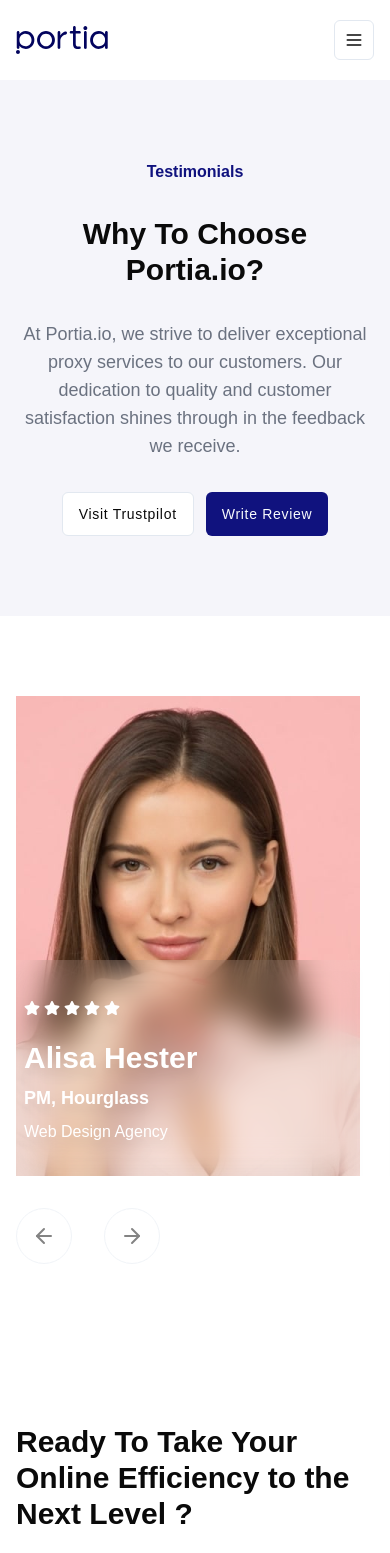
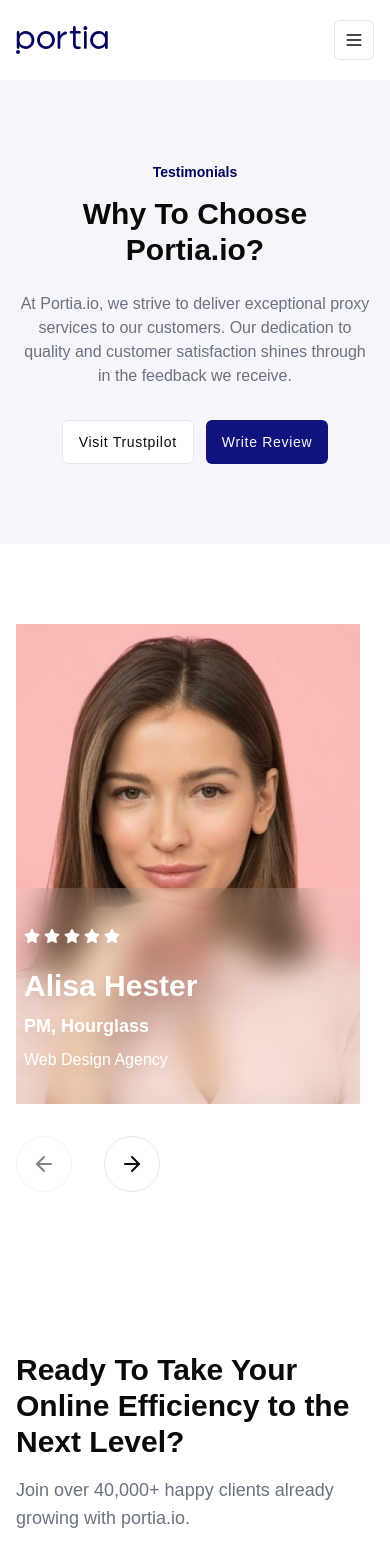
Before and after one commit to Saeed-Altout/portia, a Next.js app: page /testimonials in a window 390 px wide. Shown: the top 1553 px of the page. Built offline with nearby package versions, Linux system fonts and the light colour scheme; a web font is replaced by a local one.

Commit message:
update code

```diff
--- a/app/(website)/(pages)/testimonials/_components/customers.tsx
+++ b/app/(website)/(pages)/testimonials/_components/customers.tsx
@@ -1,46 +1,33 @@
-import Image from 'next/image';
-import { FaStar } from 'react-icons/fa';
+import { customersData } from "@website/constants";
 
-import { customersData } from '@website/constants';
+import { Section } from "@website/_components/ui/section";
+import { Container } from "@website/_components/ui/container";
+import { CustomersCard } from "@website/_components/cards/customer-card";
 
-import { Carousel, CarouselContent, CarouselItem, CarouselNext, CarouselPrevious } from '@/components/ui/carousel';
-
-import { Container } from '@website/_components/ui/container';
-import { Paragraph } from '@website/_components/ui/paragraph';
-import { Section } from '@website/_components/ui/section';
+import {
+  Carousel,
+  CarouselContent,
+  CarouselItem,
+  CarouselNext,
+  CarouselPrevious,
+} from "@/components/ui/carousel";
 
 export const Customers = () => {
   return (
-		<Section space='wide'>
-			<Container size='wide' className='overflow-x-hidden'>
-				<Carousel>
-					<CarouselContent className='space-x-8'>
+    <Section>
+      <Container>
+        <Carousel className="w-full">
+          <CarouselContent className="space-x-8">
             {customersData.map((customer, index) => (
-							<CarouselItem key={index} className='min-w-[360px] h-[480px] relative group cursor-pointer basis-1 md:basis-1/2 lg:basis-1/3 xl:basis-1/4'>
-								<Image src={customer.imgUrl} alt={customer.agency} fill className='object-cover' />
-								<div className='absolute bottom-0 drop-shadow-xl left-0 w-full min-h-[202px] duration-300 ease-in-out bg-white bg-opacity-10 backdrop-blur-lg flex items-center justify-start'>
-									<div className='text-left p-6 pb-8 space-y-2'>
-										<div className='flex items-center justify-start gap-x-1 group-hover:hidden py-4'>
-											<FaStar className='text-white h-4 w-4' />
-											<FaStar className='text-white h-4 w-4' />
-											<FaStar className='text-white h-4 w-4' />
-											<FaStar className='text-white h-4 w-4' />
-											<FaStar className='text-white h-4 w-4' />
-										</div>
-										<Paragraph size='lg' className='text-white hidden group-hover:block py-4'>
-											{customer.comment}
-										</Paragraph>
-										<Paragraph className='text-white font-semibold text-3xl'>{customer.name}</Paragraph>
-										<Paragraph size='lg' className='text-white font-semibold mt-2'>
-											{customer.position}
-										</Paragraph>
-										<Paragraph className='text-white'>{customer.agency}</Paragraph>
-									</div>
-								</div>
+              <CarouselItem
+                key={index}
+                className="min-w-[360px] h-[480px] relative group cursor-pointer basis-1 md:basis-1/2 lg:basis-1/3 xl:basis-1/4"
+              >
+                <CustomersCard initialData={customer} />
               </CarouselItem>
             ))}
           </CarouselContent>
-					<div className='w-fit mr-auto space-x-8 mt-8'>
+          <div className="w-fit mr-auto space-x-8 mt-8">
             <CarouselPrevious />
             <CarouselNext />
           </div>
--- a/app/(website)/(pages)/testimonials/_components/hero.tsx
+++ b/app/(website)/(pages)/testimonials/_components/hero.tsx
@@ -1,20 +1,22 @@
-import { Button } from '@/components/ui/button';
+import { Button } from "@/components/ui/button";
 
-import { Container } from '@website/_components/ui/container';
-import { Paragraph } from '@website/_components/ui/paragraph';
-import { Section } from '@website/_components/ui/section';
+import { Container } from "@website/_components/ui/container";
+import { Section } from "@website/_components/ui/section";
+import { HeadingPage } from "@website/_components/ui/heading-page";
 
 export const Hero = () => {
   return (
-		<Section space='wide' className='bg-[#F5F5FA]'>
-			<Container size='wide' view='vertical' className='justify-center items-center gap-y-8 md:gap-y-9 lg:gap-y-10 text-center'>
-				<span className='block text-primary font-semibold'>Testimonials</span>
-				<h1 className='text-3xl md:text-4xl lg:text-5xl font-semibold'>Why To Choose Portia.io?</h1>
-				<Paragraph size='lg' className='max-w-5xl'>
-					At Portia.io, we strive to deliver exceptional proxy services to our customers. Our dedication to quality and customer satisfaction shines through in the feedback we receive.
-				</Paragraph>
-				<div className='space-x-3'>
-					<Button variant='outline'>Visit Trustpilot</Button>
+    <Section className="bg-[#F5F5FA]">
+      <Container className="justify-center items-center gap-y-8 md:gap-y-9 lg:gap-y-10 text-center">
+        <HeadingPage
+          label="Testimonials"
+          title="Why To Choose Portia.io?"
+          description="At Portia.io, we strive to deliver exceptional proxy services to our
+          customers. Our dedication to quality and customer satisfaction shines
+          through in the feedback we receive."
+        />
+        <div className="space-x-3">
+          <Button variant="outline">Visit Trustpilot</Button>
           <Button>Write Review</Button>
         </div>
       </Container>
--- a/app/(website)/(pages)/testimonials/page.tsx
+++ b/app/(website)/(pages)/testimonials/page.tsx
@@ -1,9 +1,9 @@
-import { Customers, Hero } from './_components';
-import { CTA } from '@website/_components/sections';
+import { CTA } from "@website/_components/sections";
+import { Customers, Hero } from "./_components";
 
 export default function TestimonialsPage() {
   return (
-		<main>
+    <main className="w-full">
       <Hero />
       <Customers />
       <CTA />
--- /dev/null
+++ b/app/(website)/_components/cards/customer-card.tsx
@@ -0,0 +1,52 @@
+"use client";
+
+import * as React from "react";
+import Image from "next/image";
+
+import { FaStar } from "react-icons/fa";
+
+import { Paragraph } from "@website/_components/ui/paragraph";
+
+interface CustomersCardProps {
+  imgUrl: string;
+  agency: string;
+  rate: number;
+  comment: string;
+  name: string;
+  position: string;
+}
+
+export const CustomersCard = ({
+  initialData,
+}: {
+  initialData: CustomersCardProps;
+}) => {
+  const { imgUrl, agency, rate, comment, name, position } = initialData;
+  return (
+    <div>
+      <Image src={imgUrl} alt={agency} fill className="object-cover" />
+      <div className="absolute bottom-0 drop-shadow-xl left-0 w-full min-h-[202px] duration-300 ease-in-out bg-white bg-opacity-10 backdrop-blur-lg flex items-center justify-start">
+        <div className="text-left p-6 pb-8 space-y-2">
+          <div className="flex items-center justify-start gap-x-1 group-hover:hidden py-4">
+            {[...Array(rate)].map((_, index) => (
+              <FaStar key={index} className="text-white h-4 w-4" />
+            ))}
+          </div>
+          <Paragraph
+            size="lg"
+            className="text-white hidden group-hover:block py-4"
+          >
+            {comment}
+          </Paragraph>
+          <Paragraph className="text-white font-semibold text-3xl">
+            {name}
+          </Paragraph>
+          <Paragraph size="lg" className="text-white font-semibold mt-2">
+            {position}
+          </Paragraph>
+          <Paragraph className="text-white">{agency}</Paragraph>
+        </div>
+      </div>
+    </div>
+  );
+};
--- a/app/(website)/_components/sections/cta.tsx
+++ b/app/(website)/_components/sections/cta.tsx
@@ -10,7 +10,7 @@
       <Container className="lg:flex-row justify-between gap-8">
         <div className="space-y-4 lg:space-y-5 basis-2/3">
           <h1 className="text-3xl lg:text-4xl font-semibold">
-            Ready To Take Your Online Efficiency to the Next Level ?
+            Ready To Take Your Online Efficiency to the Next Level?
           </h1>
           <Paragraph size="lg" className="max-w-3xl lg:text-xl">
             Join over 40,000+ happy clients already growing with portia.io.
--- a/app/(website)/constants/index.ts
+++ b/app/(website)/constants/index.ts
@@ -547,13 +547,7 @@
 };
 export const customersData = [
   {
-    rate: [
-      { icon: Star },
-      { icon: Star },
-      { icon: Star },
-      { icon: Star },
-      { Star },
-    ],
+    rate: 5,
     name: "Alisa Hester",
     position: "PM, Hourglass",
     agency: "Web Design Agency",
@@ -561,13 +555,7 @@
     imgUrl: "/images/users/user1.png",
   },
   {
-    rate: [
-      { icon: Star },
-      { icon: Star },
-      { icon: Star },
-      { icon: Star },
-      { Star },
-    ],
+    rate: 5,
     name: "Rich Wilson",
     position: "COO, Command+R",
     agency: "Web Development Agency",
@@ -576,13 +564,7 @@
   },
 
   {
-    rate: [
-      { icon: Star },
-      { icon: Star },
-      { icon: Star },
-      { icon: Star },
-      { Star },
-    ],
+    rate: 5,
     name: "Johnny Bell",
     position: "PM, Sisyphus",
     agency: "Machine Learning",
@@ -590,13 +572,7 @@
     imgUrl: "/images/users/user3.png",
   },
   {
-    rate: [
-      { icon: Star },
-      { icon: Star },
-      { icon: Star },
-      { icon: Star },
-      { Star },
-    ],
+    rate: 5,
     name: "Annie Stanley",
     position: "Designer, Catalog",
     agency: "UX Agency",
```
Lines whose indentation alone changed are shown as unchanged.
